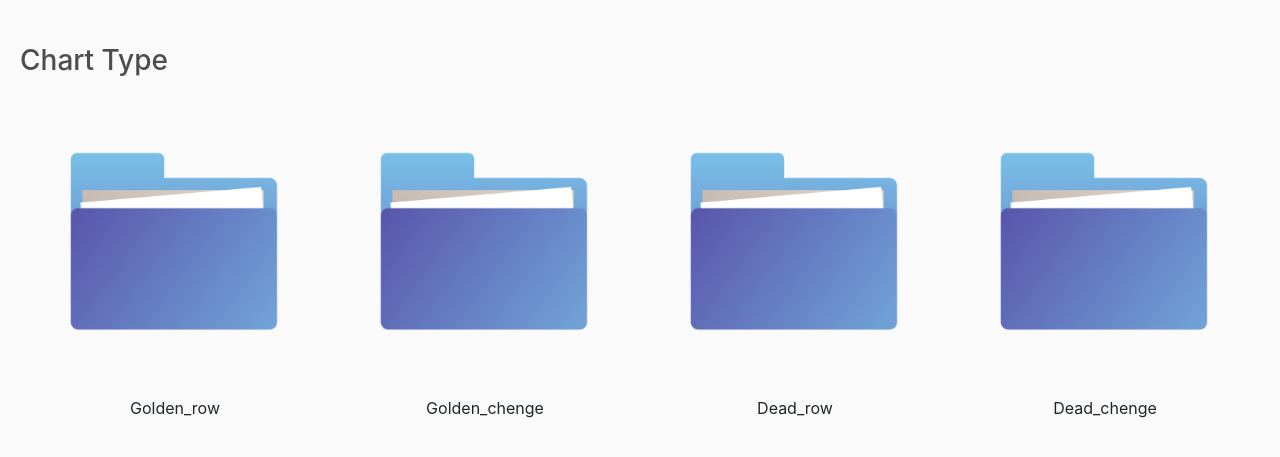
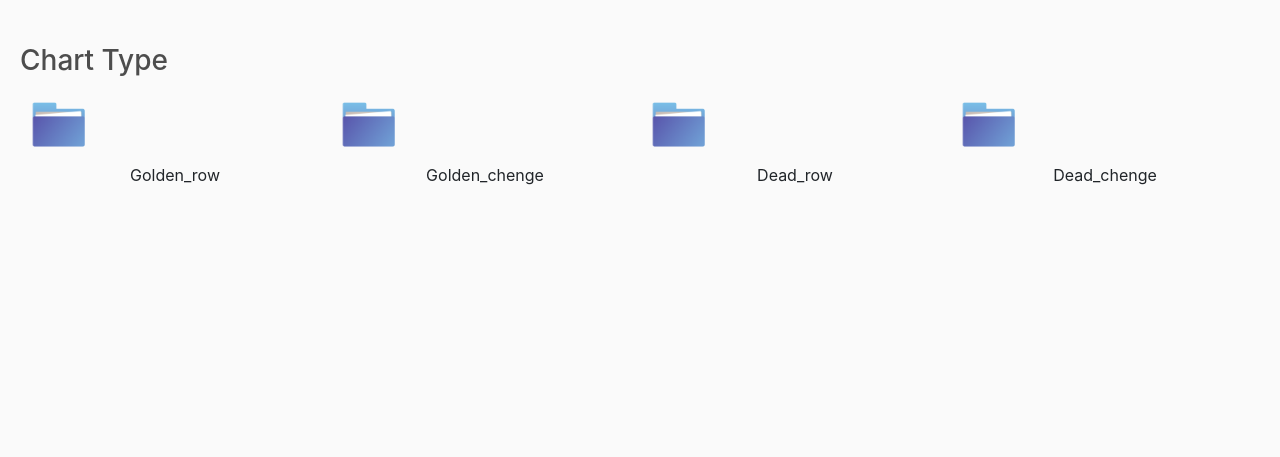
Before and after one commit to shishimai805/chart-view, a Django app: page / in a window 1280 px wide. Shown: the part 56-513 px from the top of the page. Run offline with Django 4.2, Linux system fonts and the light colour scheme; some libraries are stand-ins or nearby versions.

Commit message:
twenty eighth commit

```diff
--- a/static/css/main.css
+++ b/static/css/main.css
@@ -63,7 +63,7 @@ h1,h2,h3,h4,h5,h6{
 	width: 100%;
 }
 #icon-picture{
-    width: 100%;
+    width: calc(100% / 4);
 }
 .chart-context{
     display: flex;
```
